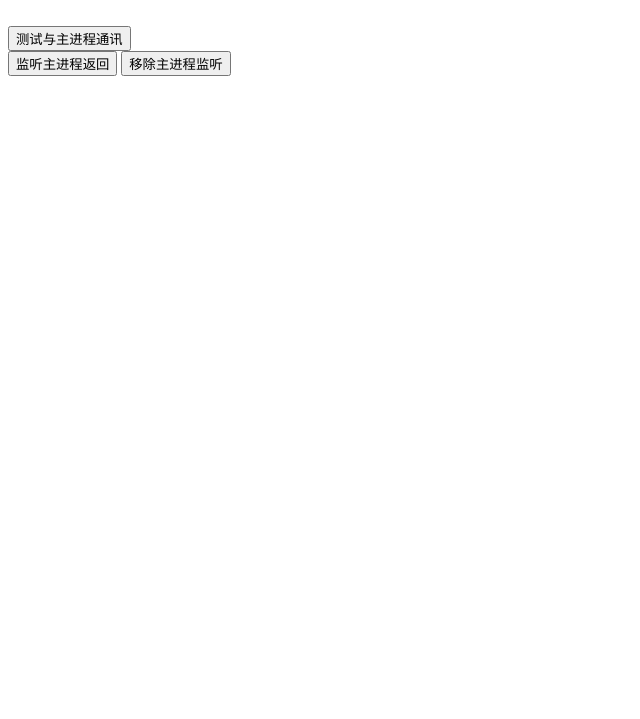
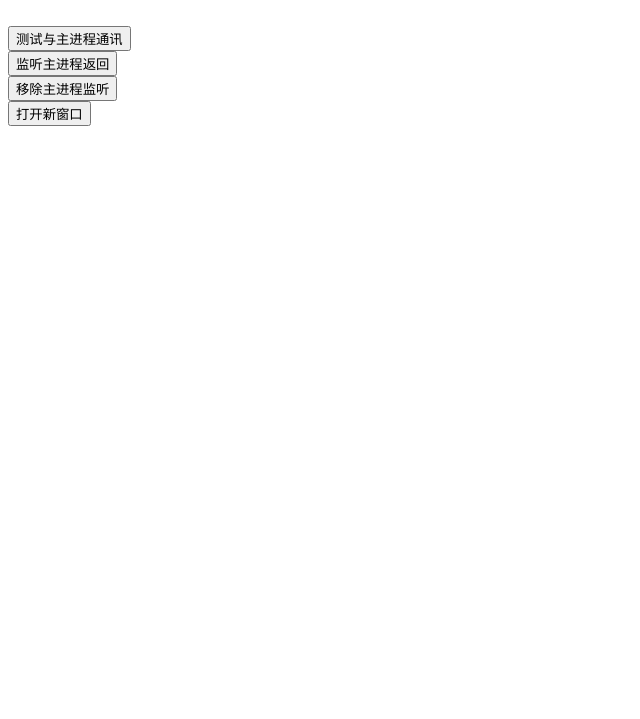
Before and after one commit to BySlin/electron-pro, an Electron app: page examples/html/index.html in a window 1280 px wide. Shown: the part 81-800 px from the top of the page, without its empty margins (0-640 px from the left). Drawn offline with Linux system fonts and the light colour scheme.

Commit message:
feat: 优化代码

```diff
--- a/examples/html/index.html
+++ b/examples/html/index.html
@@ -10,7 +10,10 @@
 <button onclick="ep.test.test().then(console.log)">测试与主进程通讯</button>
 <br/>
 <button id="onMainEvent" onclick="onMainEvent(this)">监听主进程返回</button>
+<br/>
 <button onclick="removeMainEvent()">移除主进程监听</button>
+<br/>
+<button onclick="ep.epWindow.openWindow('testWindow')">打开新窗口</button>
 </body>
 <script>
   function onMainEvent(target) {
```
Also changed, not shown: examples/html/test.html (+1 -1 lines).
